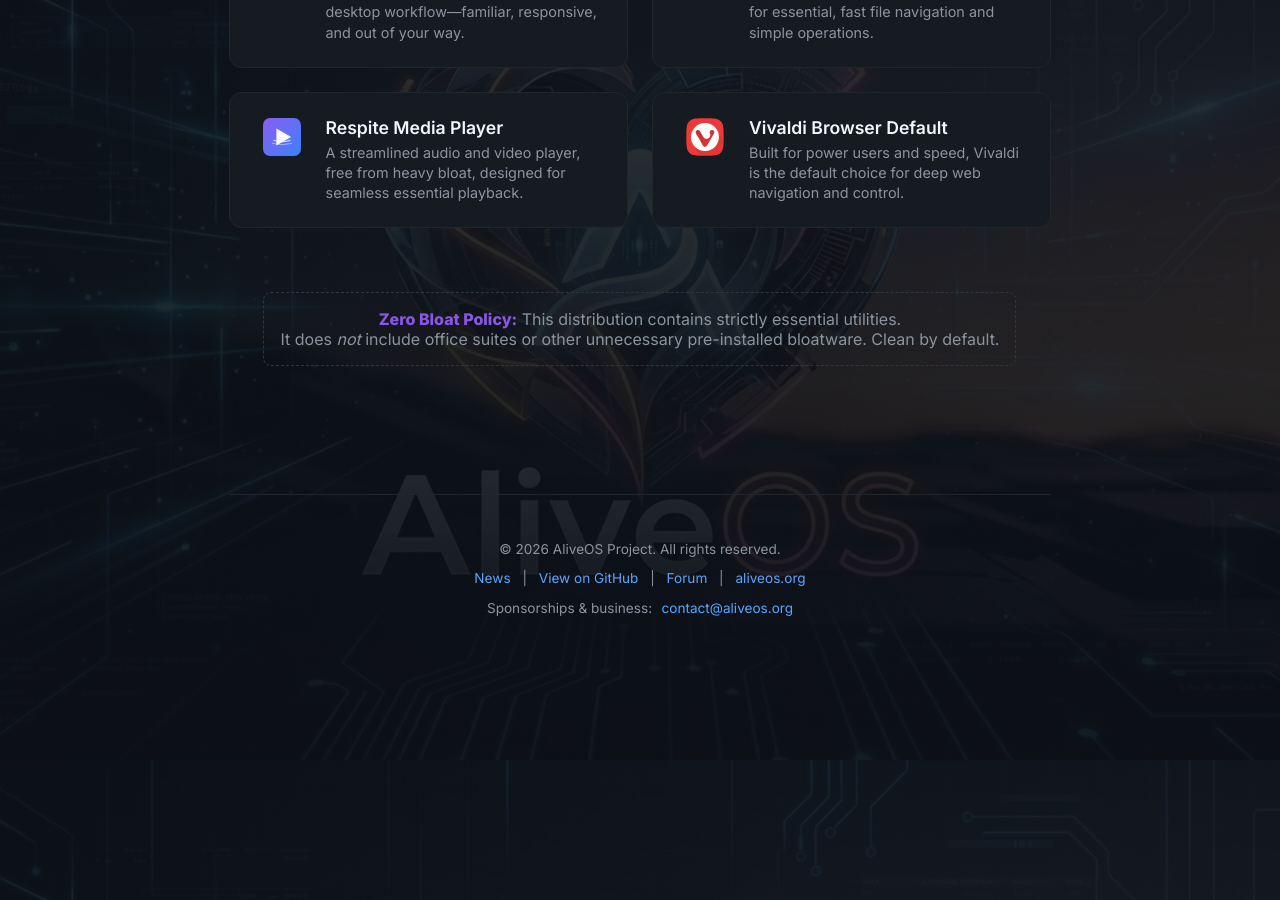
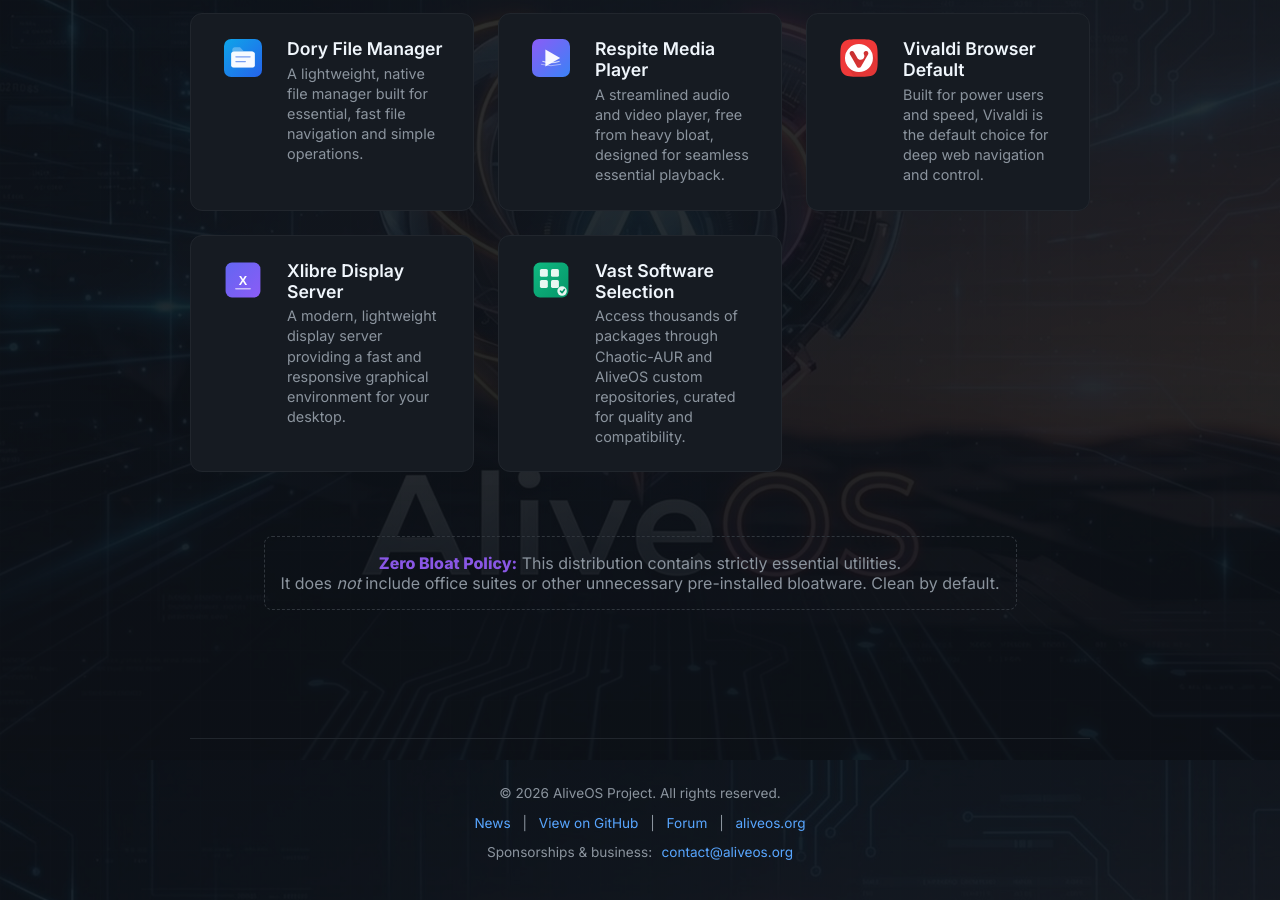
Before and after one commit to Twilight0/aliveos.github.io, a Jekyll site: the page built from index.html, in a window 1280 px wide and 900 px high, scrolled down 1040 px. Built offline with Jekyll 4.4.1, drawn with Linux system fonts in a browser that asks for light colours.

Commit message:
Add Xlibre and software repositories cards to home page

```diff
--- a/index.html
+++ b/index.html
@@ -62,6 +62,22 @@
             </div>
         </div>
 
+        <div class="feature-card">
+            <span class="feature-icon"><img src="/assets/icons/xlibre.svg" alt="Xlibre Display Server" loading="lazy"></span>
+            <div class="feature-details">
+                <div class="feature-title">Xlibre Display Server</div>
+                <div class="feature-desc">A modern, lightweight display server providing a fast and responsive graphical environment for your desktop.</div>
+            </div>
+        </div>
+
+        <div class="feature-card">
+            <span class="feature-icon"><img src="/assets/icons/repos.svg" alt="Software Repositories" loading="lazy"></span>
+            <div class="feature-details">
+                <div class="feature-title">Vast Software Selection</div>
+                <div class="feature-desc">Access thousands of packages through Chaotic-AUR and AliveOS custom repositories, curated for quality and compatibility.</div>
+            </div>
+        </div>
+
     </div>
 </div>
 
```
Also changed, not shown: assets/icons/repos.svg (added), assets/icons/xlibre.svg (added).
